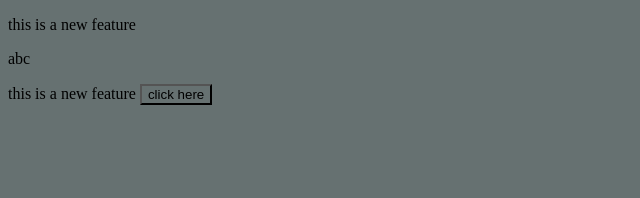
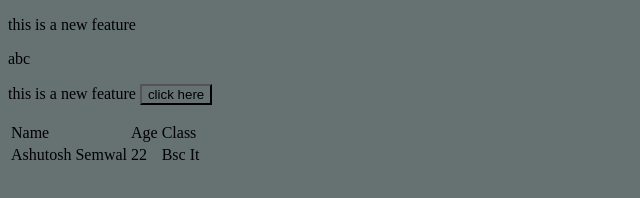
Before and after one commit to ashutoshSemwal3236/localrepo, a plain HTML site: page index.html in a window 1280 px wide. Shown: the whole page, without its empty margins (0-640 px from the left). Drawn offline with Linux system fonts and the light colour scheme.

Commit message:
update file

```diff
--- a/index.html
+++ b/index.html
@@ -4,6 +4,7 @@
     <meta charset="UTF-8" />
     <meta name="viewport" content="width=device-width, initial-scale=1.0" />
     <title>Document</title>
+
     <link rel="stylesheet" href="style.css" />
   </head>
   <body>
@@ -11,6 +12,20 @@
     <p>this is a new feature <div>abc</div></p>
     <p> this is a new feature <button>click here</button></p>
 
+    <table>
+      <tr>
+        <td>Name</td>
+        <td>Age</td>
+        <td>Class</td>
+      </tr>
+      <tr>
+        <td>Ashutosh Semwal</td>
+        <td>22</td>
+        <td>Bsc It</td>
+      </tr>
+    </table>
+
+
 
   </body>
 </html>
```
